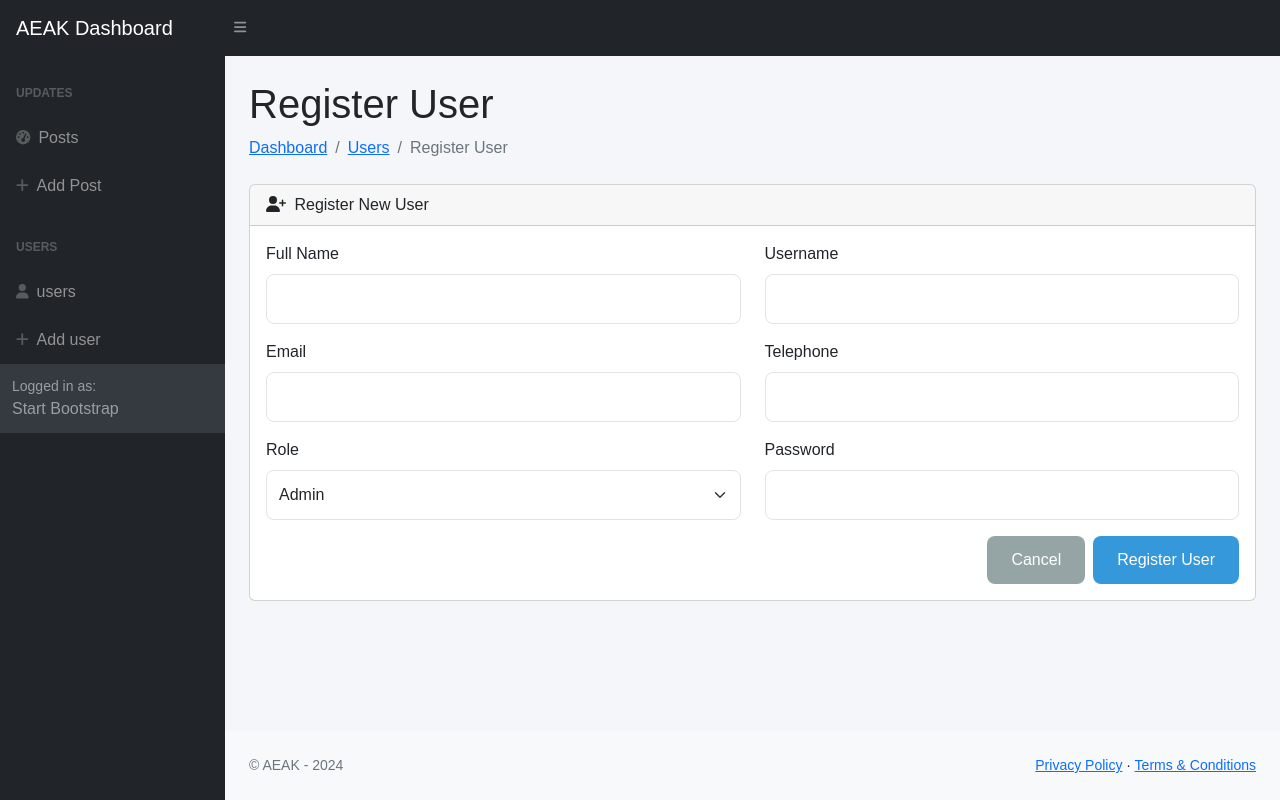
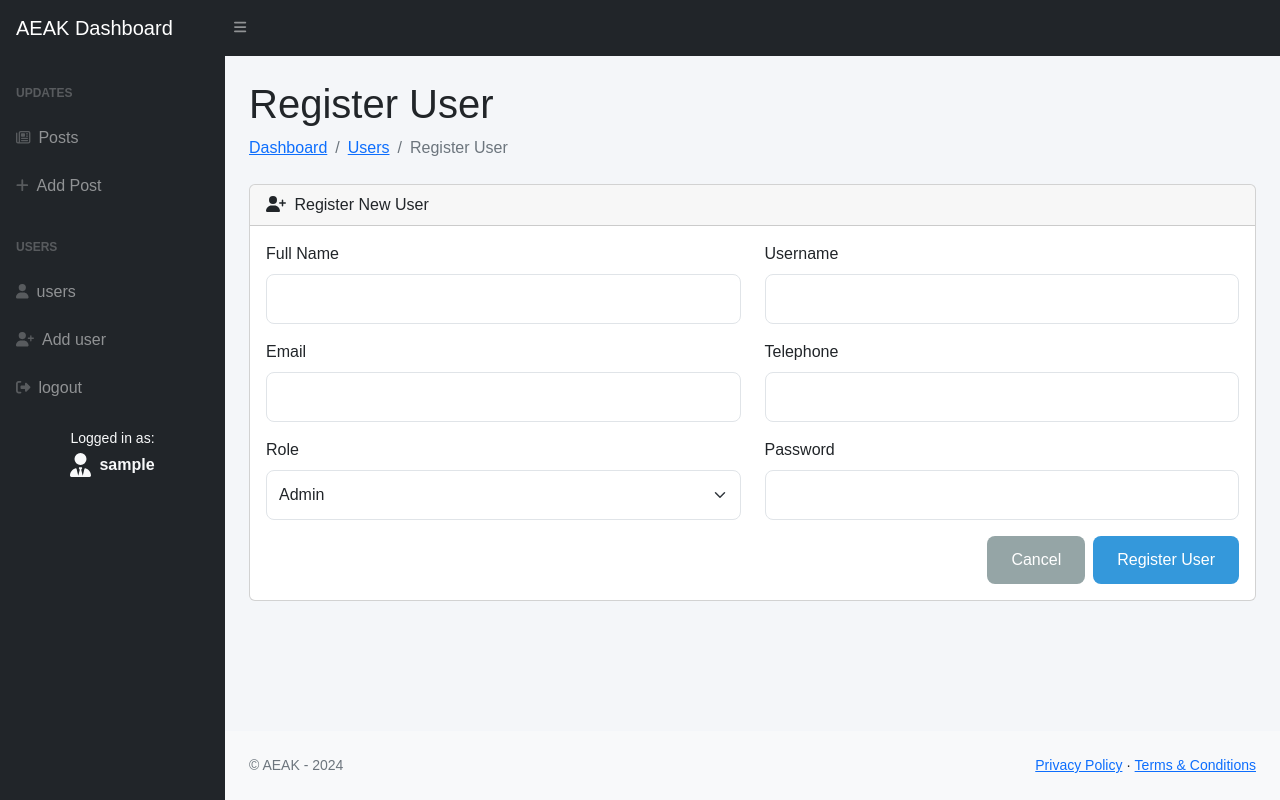
Before and after one commit to fkiarie/Avos, a PHP site: page /posts/register-form.php in a window 1280 px wide. Run offline with PHP 8.4, Linux system fonts and the light colour scheme; the visitor is signed in with stand-in values (Sample User, id 1); a stand-in replaces the project's code that opens the database connection; some libraries are stand-ins or nearby versions.

Commit message:
linking and redirecting fix

```diff
--- a/posts/delete_user.php
+++ b/posts/delete_user.php
@@ -25,5 +25,5 @@ if (isset($_GET['id']) && !empty($_GET['id'])) {
     $_SESSION['message'] = "Invalid user ID!";
 }
 
-echo "<script>window.location.href='index.php';</script>";
+echo "<script>window.location.href='users.php';</script>";
 exit;
--- a/posts/header.php
+++ b/posts/header.php
@@ -135,7 +135,7 @@ include 'db_connect.php';
                     <div class="nav">
                         <div class="sb-sidenav-menu-heading">Updates</div>
                         <a class="nav-link" href="index.php">
-                            <div class="sb-nav-link-icon"><i class="fas fa-tachometer-alt"></i></div>
+                            <div class="sb-nav-link-icon"><i class="fa-regular fa-newspaper"></i></div>
                             Posts
                         </a>
                         <a class="nav-link" href="add_post.php">
@@ -150,14 +150,22 @@ include 'db_connect.php';
                             users
                         </a>
                         <a class="nav-link" href="register-form.php">
-                            <div class="sb-nav-link-icon"><i class="fas fa-plus"></i></div>
+                            <div class="sb-nav-link-icon"><i class="fa-solid fa-user-plus"></i></div>
                             Add user
                         </a>
+                        <a class="nav-link" href="logout.php">
+                            <div class="sb-nav-link-icon"><i class="fas fa-sign-out-alt"></i></div>
+                            logout
+                        </a>
                     </div>
-                    <div class="sb-sidenav-footer">
-                        <div class="small">Logged in as:</div>
-                        Start Bootstrap
+                    <div class="sb-sidenav-footer text-center bg-dark text-light py-3">
+                        <div class="small mb-1">Logged in as:</div>
+                        <div class="d-flex align-items-center justify-content-center">
+                            <i class="fa fa-user-tie me-2" style="font-size: 1.5rem;"></i>
+                            <span class="fw-bold"><?= htmlspecialchars($_SESSION['username'] ?? 'Guest'); ?></span>
+                        </div>
                     </div>
+
                 </div>
             </nav>
         </div>
--- a/posts/register-form.php
+++ b/posts/register-form.php
@@ -5,7 +5,7 @@ include 'header.php'; // Includes navigation and database connection
 // Restrict access to admin role only
 if ($_SESSION['role_type'] !== 'Admin') {
     $_SESSION['message'] = "Access denied. Admins only!";
-    header("Location: dashboard.php");
+    header("Location: index.php");
     exit;
 }
 
@@ -21,6 +21,18 @@ if ($_SERVER['REQUEST_METHOD'] === 'POST') {
     $password = password_hash($_POST['password'], PASSWORD_DEFAULT); // Secure password hashing
 
     try {
+        // Check if the email or username already exists
+        $checkStmt = $pdo->prepare("SELECT * FROM users WHERE email = :email OR username = :username");
+        $checkStmt->execute(['email' => $email, 'username' => $username]);
+        $existingUser = $checkStmt->fetch(PDO::FETCH_ASSOC);
+
+        if ($existingUser) {
+            if ($existingUser['email'] === $email) {
+                $_SESSION['message'] = "Error: Email already registered!";
+            } elseif ($existingUser['username'] === $username) {
+                $_SESSION['message'] = "Error: Username already taken!";
+            }
+        } else {
             // Insert the new user into the database
             $stmt = $pdo->prepare("INSERT INTO users (id, name, username, email, tel, role_type, pass, status) VALUES (:id, :name, :username, :email, :tel, :role_type, :pass, :status)");
             $stmt->execute([
@@ -37,6 +49,7 @@ if ($_SERVER['REQUEST_METHOD'] === 'POST') {
             $_SESSION['message'] = "User registered successfully!";
             echo "<script>window.location.href='users.php';</script>";
             exit;
+        }
     } catch (PDOException $e) {
         $_SESSION['message'] = "Error: " . $e->getMessage();
     }
@@ -57,6 +70,12 @@ if ($_SERVER['REQUEST_METHOD'] === 'POST') {
             <i class="fas fa-user-plus me-1"></i> Register New User
         </div>
         <div class="card-body">
+            <?php if (isset($_SESSION['message'])): ?>
+                <div class="alert alert-danger">
+                    <?= htmlspecialchars($_SESSION['message']); ?>
+                    <?php unset($_SESSION['message']); ?>
+                </div>
+            <?php endif; ?>
             <form method="POST">
                 <!-- Name -->
                 <div class="row mb-3">
```
Lines whose indentation alone changed are shown as unchanged.
